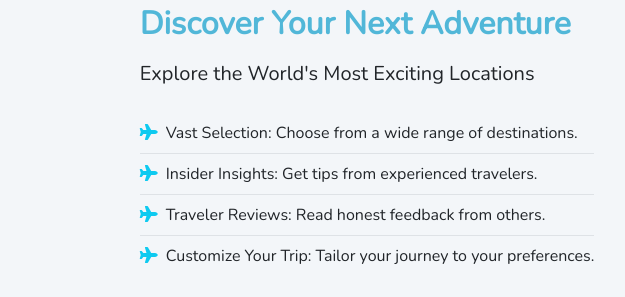
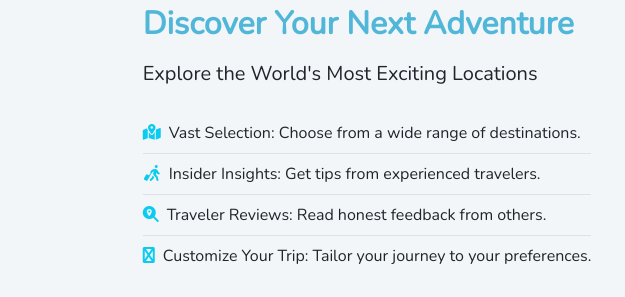
Before and after one commit to jishnukm9/gowanderworld-travelwebsite, a website: page index.html in a window 1280 px wide. Shown: the part 1320-1617 px from the top of the page, 534-1159 px from the left. Drawn offline with nearby package versions, Linux system fonts and the light colour scheme; files that its build step writes are made by us from their sources.

Commit message:
second commit

```diff
--- a/index.html
+++ b/index.html
@@ -217,10 +217,10 @@
 
                             <ul class="list-group list-group-flush">
 
-                                <li class="list-group-item bg-light"><i class="fa-solid fa-plane text-info me-2"></i>Vast Selection: Choose from a wide range of destinations.</li>
-                                <li class="list-group-item bg-light"><i class="fa-solid fa-plane text-info me-2"></i>Insider Insights: Get tips from experienced travelers.</li>
-                                <li class="list-group-item bg-light"><i class="fa-solid fa-plane text-info me-2"></i>Traveler Reviews: Read honest feedback from others.</li>
-                                <li class="list-group-item bg-light"><i class="fa-solid fa-plane text-info me-2"></i>Customize Your Trip: Tailor your journey to your preferences.</li>
+                                <li class="list-group-item bg-light"><i class="fa-solid fa-map-location-dot text-info me-2"></i>Vast Selection: Choose from a wide range of destinations.</li>
+                                <li class="list-group-item bg-light"><i class="fa-solid fa-person-walking-luggage text-info me-2"></i>Insider Insights: Get tips from experienced travelers.</li>
+                                <li class="list-group-item bg-light"><i class="fa-solid fa-magnifying-glass-location text-info me-2"></i>Traveler Reviews: Read honest feedback from others.</li>
+                                <li class="list-group-item bg-light"><i class="fa-solid fa-intercom text-info me-2"></i>Customize Your Trip: Tailor your journey to your preferences.</li>
 
 
                             </ul>
```
